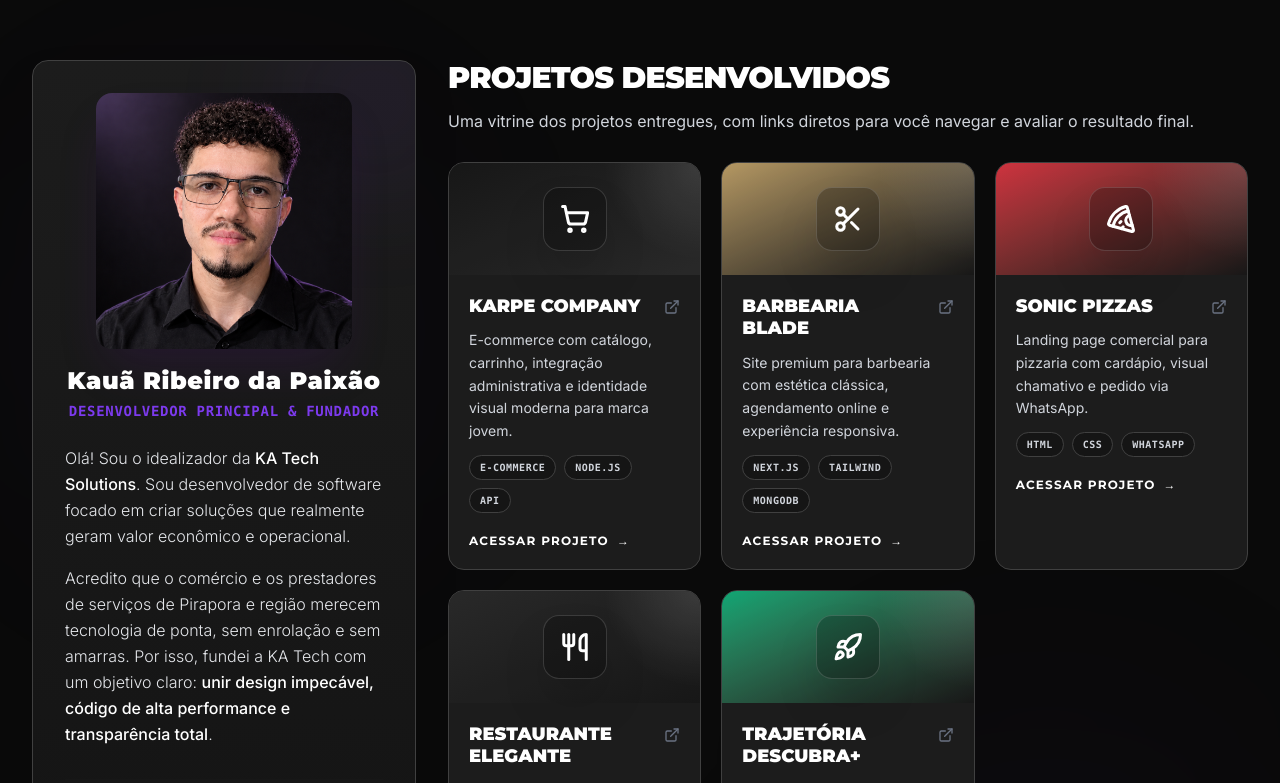
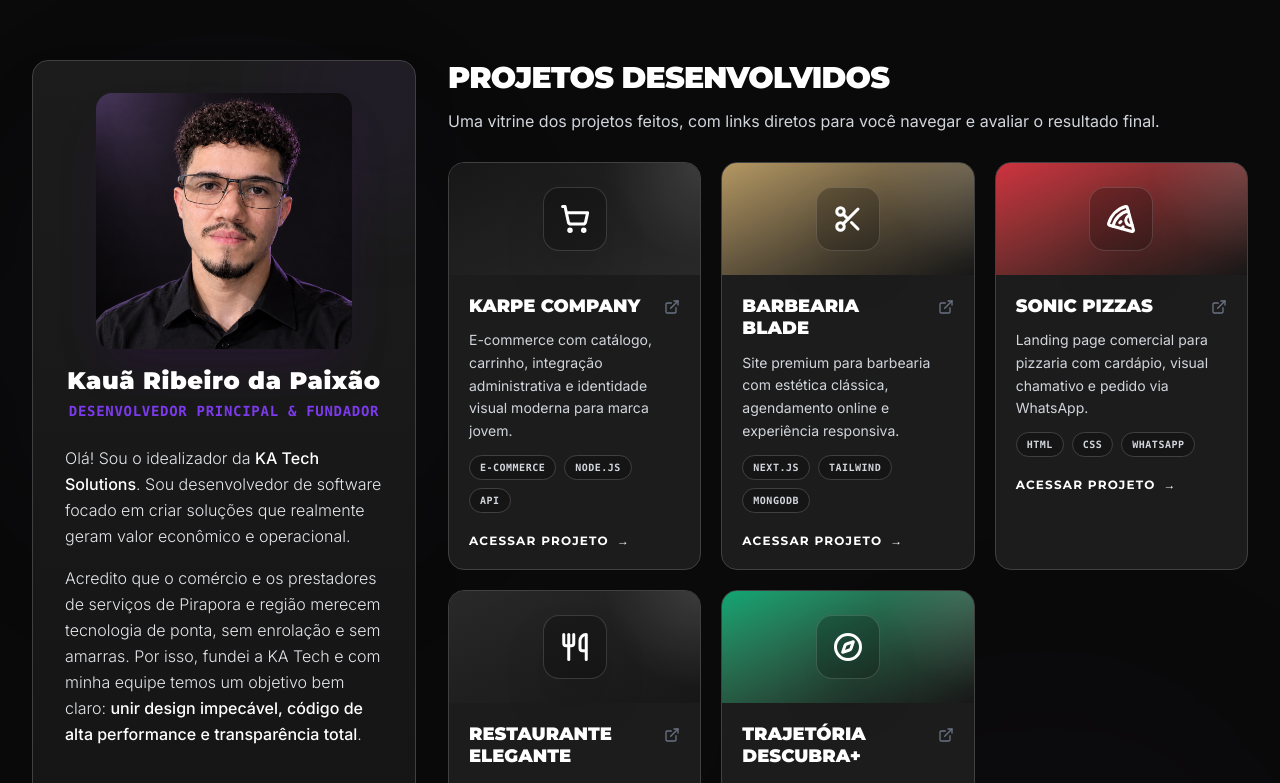
Before and after one commit to KauaiiBR/KA-TECH, a React (Vite) app: page / in a window 1280 px wide. Shown: the part 3437-4220 px from the top of the page. Built offline with nearby package versions, Linux system fonts and the light colour scheme.

Commit message:
fix: ajusta texto do fundador e icone DescubraMais

```diff
--- a/src/components/FounderShowcase.tsx
+++ b/src/components/FounderShowcase.tsx
@@ -1,4 +1,4 @@
-import { ExternalLink, Globe, ArrowUpRight, ShoppingCart, Scissors, Pizza, Utensils, Rocket } from 'lucide-react';
+import { ExternalLink, Globe, ArrowUpRight, ShoppingCart, Scissors, Pizza, Utensils, Compass } from 'lucide-react';
 import { motion } from 'motion/react';
 import fundadorPhoto from '../assets/images/fundador.png';
 
@@ -40,7 +40,7 @@ export default function FounderShowcase() {
       title: 'Trajetória Descubra+',
       description: 'Sistema de hackathon com login, perfis de simulação, dashboard e trilhas de inclusão profissional.',
       url: 'https://descubramais.netlify.app',
-      icon: Rocket,
+      icon: Compass,
       gradient: 'from-[#10B981] to-[#1a1a1a]',
       tags: ['React', 'Dashboard', 'Auth'],
     },
@@ -103,7 +103,7 @@ export default function FounderShowcase() {
                     Olá! Sou o idealizador da <strong className="text-white font-medium">KA Tech Solutions</strong>. Sou desenvolvedor de software focado em criar soluções que realmente geram valor econômico e operacional.
                   </p>
                   <p>
-                    Acredito que o comércio e os prestadores de serviços de Pirapora e região merecem tecnologia de ponta, sem enrolação e sem amarras. Por isso, fundei a KA Tech com um objetivo claro: <strong className="text-white font-medium">unir design impecável, código de alta performance e transparência total</strong>.
+                    Acredito que o comércio e os prestadores de serviços de Pirapora e região merecem tecnologia de ponta, sem enrolação e sem amarras. Por isso, fundei a KA Tech e com minha equipe temos um objetivo bem claro: <strong className="text-white font-medium">unir design impecável, código de alta performance e transparência total</strong>.
                   </p>
                 </div>
               </div>
@@ -131,7 +131,7 @@ export default function FounderShowcase() {
                 Projetos Desenvolvidos
               </h3>
               <p className="text-base text-gray-300 font-sans leading-relaxed">
-                Uma vitrine dos projetos entregues, com links diretos para você navegar e avaliar o resultado final.
+                Uma vitrine dos projetos feitos, com links diretos para você navegar e avaliar o resultado final.
               </p>
             </div>
 
```
